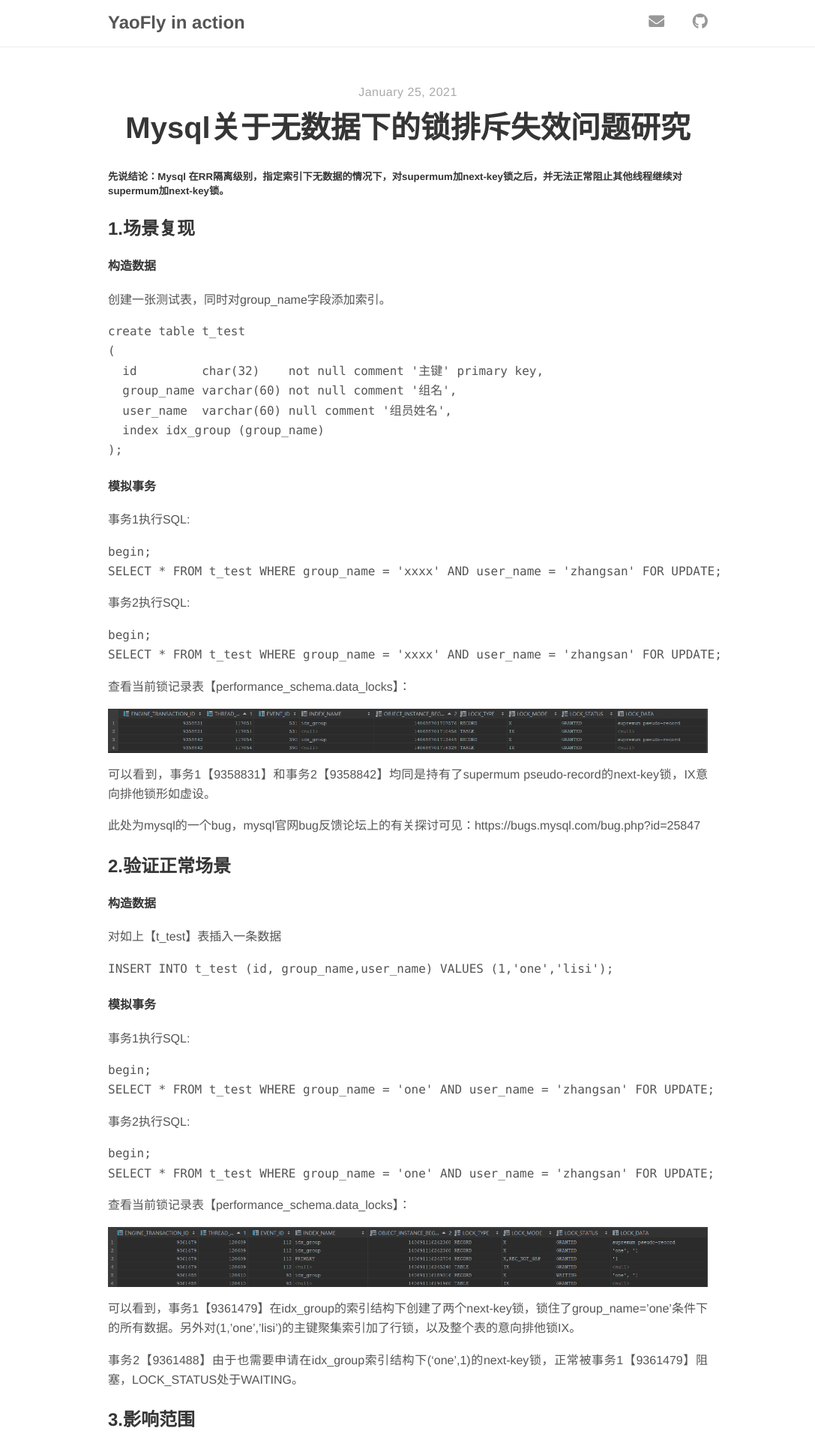
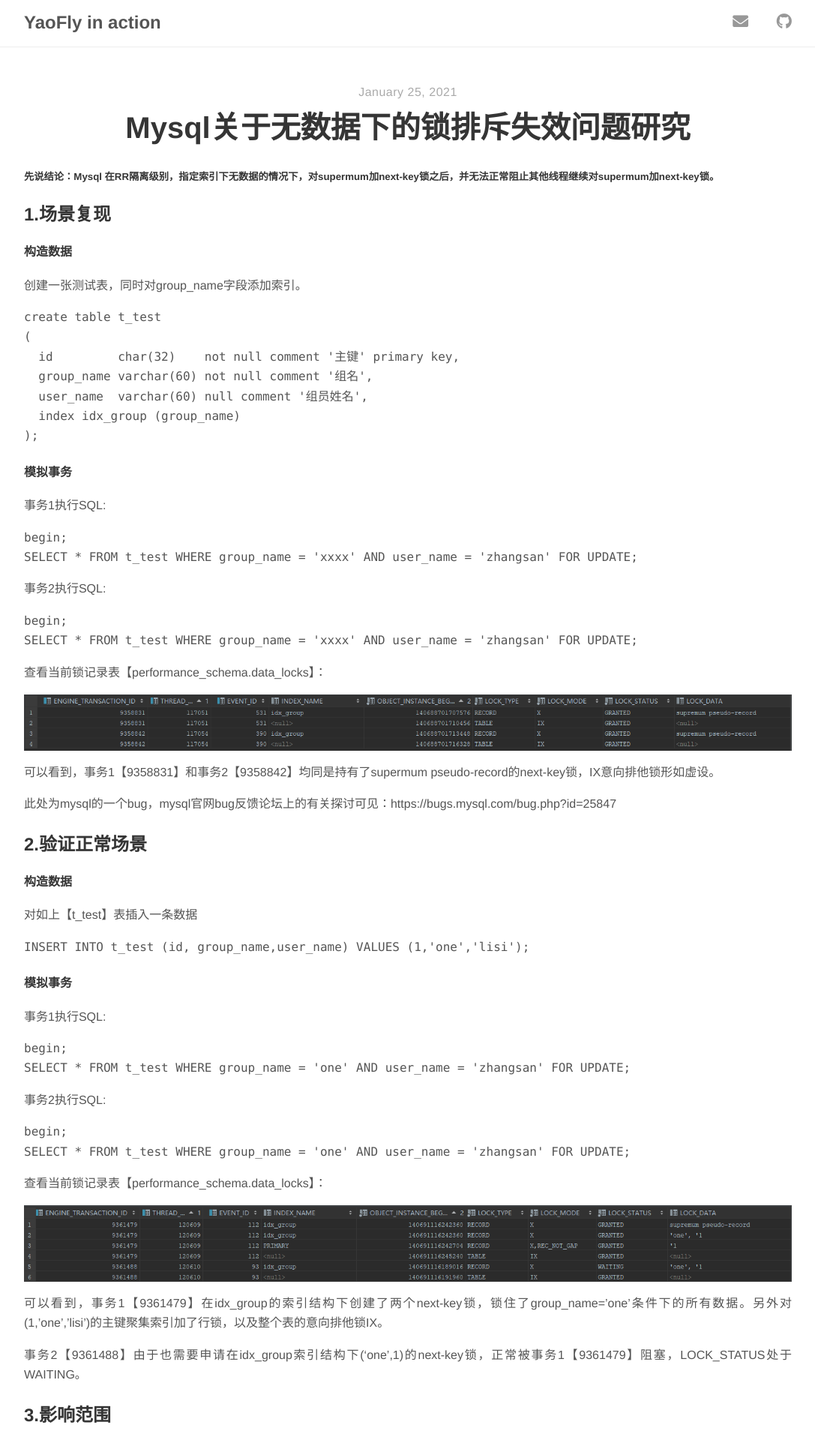
Before and after one commit to YaoFly/YaoFly.GitHub.io, a Jekyll site: the page built from _posts/2021-01-25-Mysql关于无数据情况下的锁排斥失效的问题研究.md, in a window 1280 px wide. Shown: the top 1920 px of the page at 75% size, without its empty margins (96-1183 px from the left). Built offline with Jekyll 4.4.1, drawn with Linux system fonts in a browser that asks for light colours.

Commit message:
更新文章

```diff
--- a/_posts/2021-01-25-Mysql关于无数据情况下的锁排斥失效的问题研究.md
+++ b/_posts/2021-01-25-Mysql关于无数据情况下的锁排斥失效的问题研究.md
@@ -40,7 +40,7 @@ SELECT * FROM t_test WHERE group_name = 'xxxx' AND user_name = 'zhangsan' FOR UP
 
 查看当前锁记录表【performance_schema.data_locks】：
 
-<img src="/images/mysql_bug.png" alt="mysql bug" style="zoom: 150%;" />
+![mysql bug2](/images/mysql_bug.png)
 
 可以看到，事务1【9358831】和事务2【9358842】均同是持有了supermum pseudo-record的next-key锁，IX意向排他锁形如虚设。
 
@@ -74,7 +74,7 @@ SELECT * FROM t_test WHERE group_name = 'one' AND user_name = 'zhangsan' FOR UPD
 
 查看当前锁记录表【performance_schema.data_locks】：
 
-<img src="/images/mysql_bug2.png" alt="mysql bug" style="zoom: 150%;" />
+![mysql bug2](/images/mysql_bug2.png)
 
 可以看到，事务1【9361479】在idx_group的索引结构下创建了两个next-key锁，锁住了group_name='one'条件下的所有数据。另外对(1,'one','lisi')的主键聚集索引加了行锁，以及整个表的意向排他锁IX。
 
--- a/_sass/rain/_layout.scss
+++ b/_sass/rain/_layout.scss
@@ -1,6 +1,6 @@
 .container {
   margin: 0 auto;
-  max-width: 800px;
+  max-width: 1200px;
   width: 80%;
 }
 
@@ -9,7 +9,7 @@ footer,
 .nav-container {
   display: block;
   margin: 0 auto;
-  max-width: 800px;
+  max-width: 1200px;
   width: 80%;
 }
 
```
Also changed, not shown: 1 other file.
